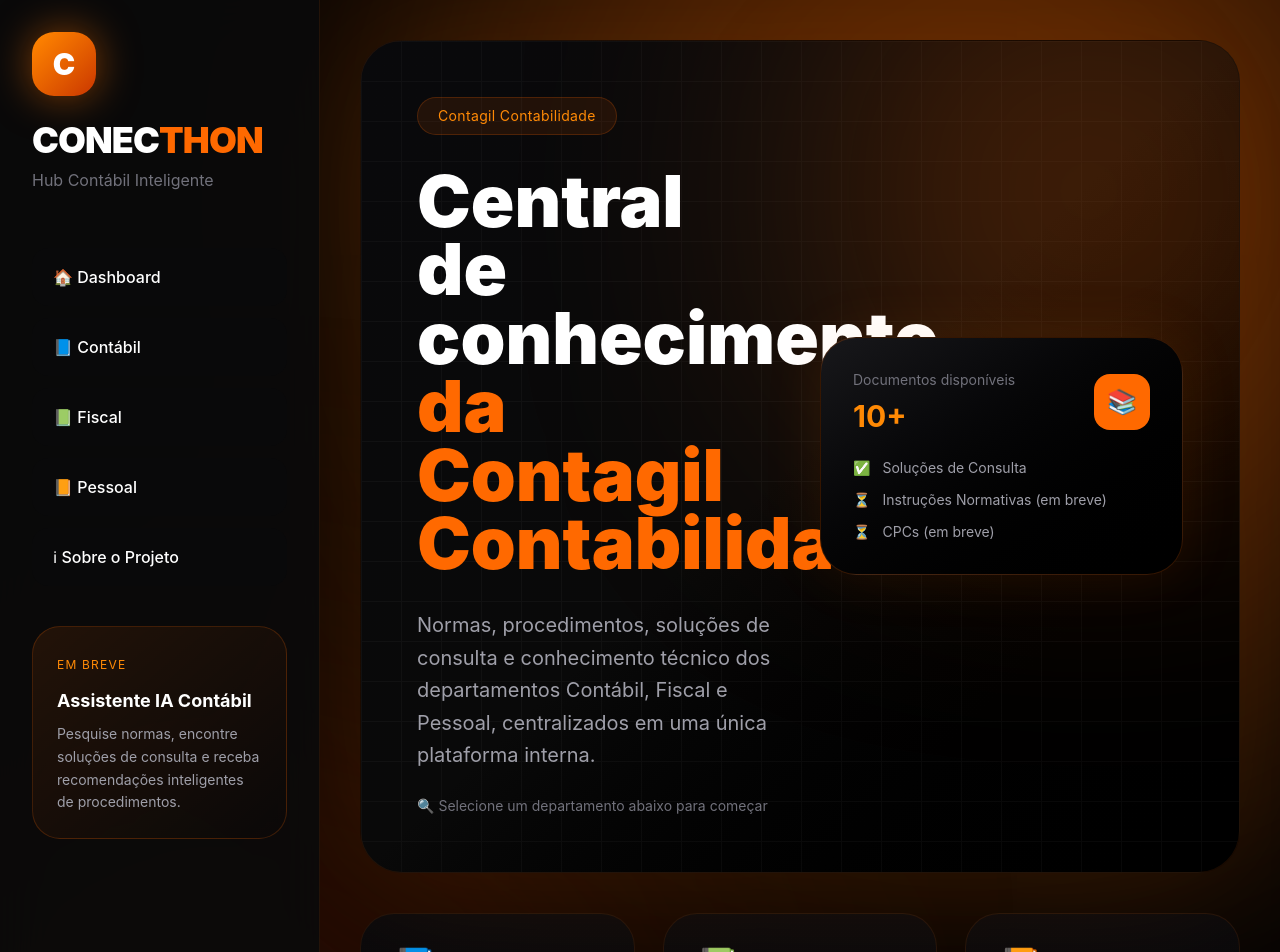
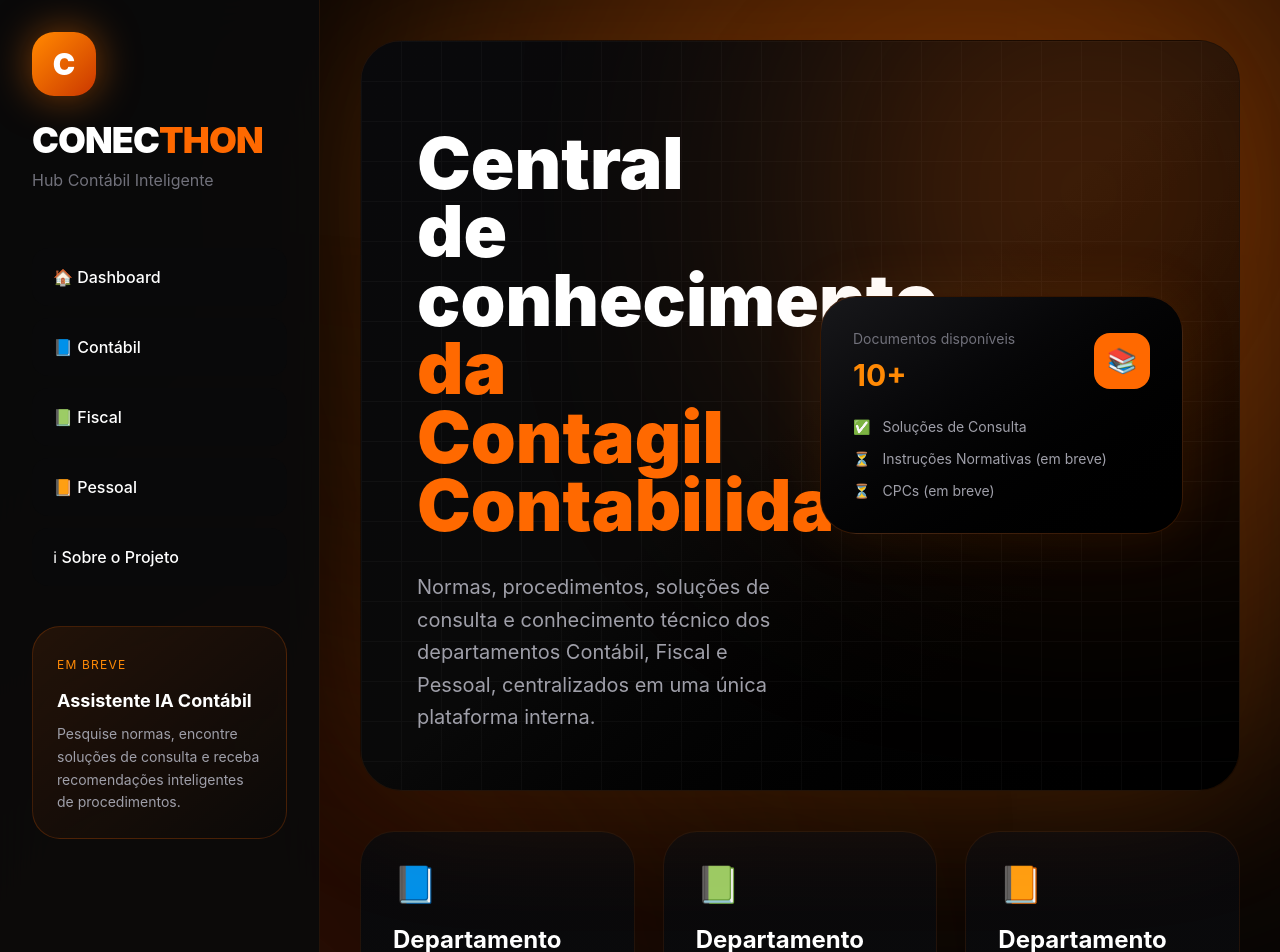
Before and after one commit to matheuselan1921-alt/conecthon, a React (Vite) app: page / in a window 1280 px wide. Shown: the top 952 px of the page. Built offline with nearby package versions, Linux system fonts and the light colour scheme.

Commit message:
ajusta hero do Dashboard para Contagil Contabilidade1

```diff
--- a/src/pages/Dashboard.jsx
+++ b/src/pages/Dashboard.jsx
@@ -36,10 +36,6 @@
 
           {/* LEFT */}
           <div>
-            <span className="inline-flex px-5 py-2 rounded-full border border-orange-500/20 bg-orange-500/10 text-orange-400 text-sm tracking-wide">
-              Contagil Contabilidade
-            </span>
-
             <h1 className="text-7xl font-black mt-8 leading-[0.95]">
               Central de conhecimento
               <span className="text-orange-500"> da Contagil Contabilidade</span>
@@ -49,10 +45,6 @@
               Normas, procedimentos, soluções de consulta e conhecimento técnico
               dos departamentos Contábil, Fiscal e Pessoal, centralizados em uma
               única plataforma interna.
-            </p>
-
-            <p className="text-zinc-500 text-sm mt-6">
-              🔍 Selecione um departamento abaixo para começar
             </p>
           </div>
 
```
